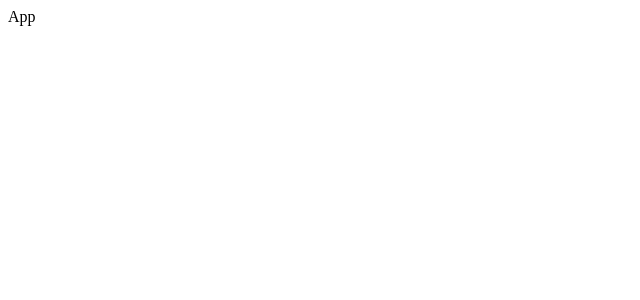
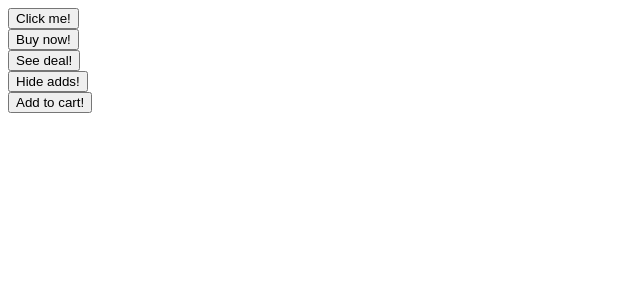
Before and after one commit to DianaPalafox/Components, a React (Create React App) app in the folder comps/: page / in a window 1280 px wide. Shown: the top 300 px of the page, without its empty margins (0-640 px from the left). Built offline with nearby package versions, Linux system fonts and the light colour scheme.

Commit message:
Add Button component and validate props with PropType

```diff
--- a/comps/src/App.js
+++ b/comps/src/App.js
@@ -1,7 +1,24 @@
+import Button from "./Button";
 
 function App() {
     return(
-        <div>App</div>
+        <div>
+            <div>
+                <Button success rounded outline>Click me!</Button>
+            </div>
+            <div>
+                <Button danger outline>Buy now!</Button>
+            </div>
+            <div>
+                <Button warning>See deal!</Button>
+            </div>
+            <div>
+                <Button secondary>Hide adds!</Button>
+            </div>
+            <div>
+                <Button success>Add to cart!</Button>
+            </div>
+        </div>
     )
 }
 
--- /dev/null
+++ b/comps/src/Button.js
@@ -0,0 +1,35 @@
+import PropTypes from 'prop-types'
+
+
+function Button({
+    children,
+    primary,
+    secondary,
+    success,
+    warning,
+    danger,
+    outline,
+    rounded
+}) {
+    return(
+        <button>{ children }</button>
+    )
+}
+
+Button.propTypes = {
+    checkVariationValue: ({ primary, secondary, success, warning, danger }) => {
+        const count =
+        Number(!!primary) +
+        Number(!!secondary) +
+        Number(!!warning) +
+        Number(!!success) +
+        Number(!!danger);
+
+        if(count > 1){
+            return new Error('Only one out of primary, secondary, success, warning, danger can be true')
+        }
+
+    }
+}
+
+export default Button;
```
